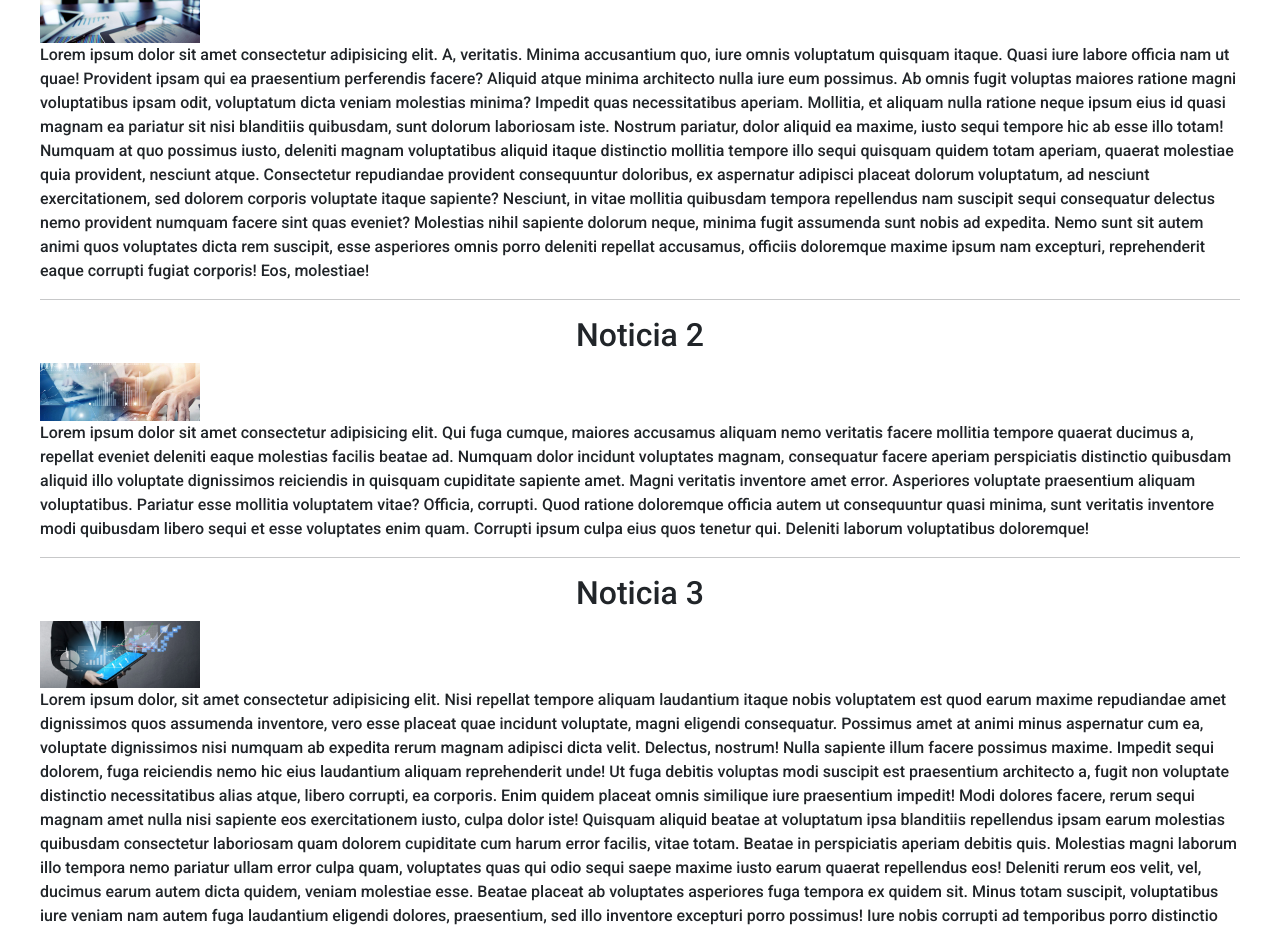
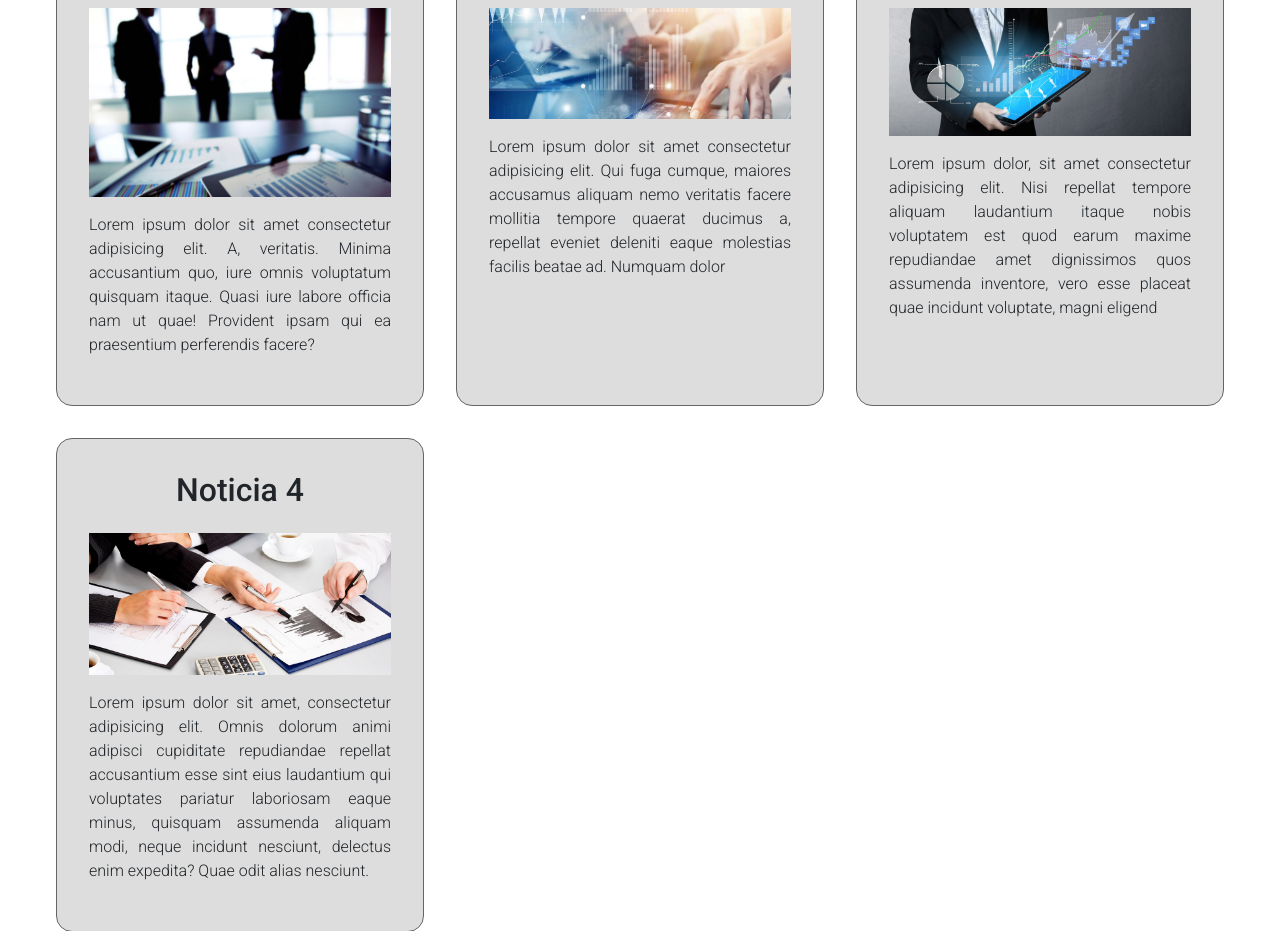
Before and after one commit to sebaalvarez/coderHouse-DesarrolloWeb-Proyecto_Final, a plain HTML site: page pages/noticias.html in a window 1280 px wide. Shown: the part 518-1449 px from the top of the page. Drawn offline with nearby package versions, Linux system fonts and the light colour scheme; a web font is replaced by a local one.

Commit message:
diseño página noticias, ajustes generales en css

```diff
--- a/css/style.css
+++ b/css/style.css
@@ -5,14 +5,16 @@
 
   font-family: "Playpen Sans", cursive;
   font-family: "Roboto", sans-serif;
+  font-weight: 300;
 }
 
 :root {
   --color-blanco: #fff;
   --color-negro: #000;
   --color-gris: #666;
+  --color-gris-light: #ddd;
   --color-body: #fff;
-  --color-principal: #000;
+  --color-principal: #b63636;
   --color-secundario: #000;
   --btn-back-principal: #b63636;
   --btn-back-secundario: #fff;
@@ -70,7 +72,7 @@ h2 {
   .nav-link {
     &.active,
     &.show {
-      color: var(--color-blanco);
+      color: var(--color-principal);
     }
   }
 }
@@ -80,7 +82,7 @@ h2 {
 }
 
 .nav-link:hover {
-  color: var(--color-blanco);
+  color: var(--color-principal);
 }
 
 .navbar-brand {
@@ -96,7 +98,7 @@ ul {
 
 .accordion {
   width: 100%;
-  --bs-accordion-active-bg: var(--color-gris);
+  --bs-accordion-active-bg: var(--color-principal);
   --bs-accordion-active-color: var(--color-blanco);
 }
 
@@ -118,14 +120,14 @@ footer {
   text-align: center;
   background-color: black;
   padding: 1rem;
-  color: white;
+  color: var(--color-blanco);
 }
 
 .footerA,
 .footerA:link,
 .footerA:visited,
 .footerA:hover {
-  color: #fff;
+  color: var(--color-blanco);
   text-decoration: none;
 }
 
@@ -177,26 +179,26 @@ footer {
 }
 
 /**** Servicios Inicio  ****/
-.servicioSection {
-  text-align: center;
-}
-
-.servicioSectionP {
-  padding-inline: 2rem;
-}
-
 .serviciosInicioContenedorCard {
-  background-color: rgb(215, 215, 215);
+  background-color: var(--color-gris-light);
   margin-top: 1.3rem;
   padding: 2rem 2rem;
   border-radius: 1.3rem;
 }
 
 :is(.serviciosInicioCardIzq, .serviciosInicioCardDer) {
-  display: block;
-  justify-content: center;
+  background-color: aliceblue;
+  padding: 2rem;
+  border-radius: 1rem;
   align-items: center;
   margin-bottom: 2rem;
+  & img {
+    display: flex;
+    margin: 0 auto;
+    box-shadow: 5px 5px 10px var(--color-gris);
+    text-align: center;
+    margin-bottom: 1rem;
+  }
 }
 
 :is(.serviciosInicioCardIzq--texto, .serviciosInicioCardDer--texto) {
@@ -204,6 +206,7 @@ footer {
   flex-direction: column;
   & h3 {
     margin-bottom: 1rem;
+    text-align: center;
   }
   & p {
     text-align: justify;
@@ -226,13 +229,13 @@ footer {
   padding: 5.6rem 2rem;
   text-align: center;
   font-size: 1.3rem;
-  color: #fff;
-  text-shadow: 0 0 5px black;
+  color: var(--color-blanco);
+  text-shadow: 0 0 5px var(--color-negro);
 }
 
 /****  Section Equipo   ****/
 .equipoSection {
-  background-color: rgb(205, 205, 205);
+  background-color: var(--color-gris-light);
 }
 
 .equipoLista {
@@ -307,11 +310,12 @@ footer {
   margin-block: 3rem;
   & p {
     padding: 1rem;
+    font-weight: 500;
   }
 }
 
 .contactoForm {
-  background-color: rgb(169, 169, 169);
+  background-color: var(--color-gris-light);
   display: flex;
   flex-direction: column;
   padding: 1rem 2rem;
@@ -365,6 +369,14 @@ footer {
   margin-bottom: 0rem;
 }
 
+.servicioCard {
+  & h2 {
+    color: var(--color-gris);
+    text-shadow: 1px 1px 1px var(--color-negro);
+    margin-bottom: 1rem;
+  }
+}
+
 :is(.servicioCardIzq, .servicioCardDer) {
   display: flex;
   flex-direction: column;
@@ -373,11 +385,36 @@ footer {
   text-align: justify;
   padding-inline: 2rem;
   & img {
+    max-width: 20rem;
     margin-block: 1rem;
-    box-shadow: 2px 2px 4px 1px var(--color-gris);
+    box-shadow: px 2px 4px 1px var(--color-gris);
   }
 }
 
+.sectionNoticias {
+  display: grid;
+  grid-template-columns: repeat(auto-fill, minmax(331px, 1fr));
+  justify-content: center;
+}
+
+.cardNoticias {
+  display: flex;
+  flex-direction: column;
+  align-items: center;
+  background-color: var(--color-gris-light);
+  border: 0.1rem solid var(--color-gris);
+  border-radius: 1rem;
+  padding: 2rem;
+  margin: 1rem;
+  text-align: justify;
+
+  & img {
+    max-width: 100%;
+    margin-block: 1rem;
+  }
+}
+
+/* ***   MEDIA QUERY *** */
 /* sm */
 @media (min-width: 576px) {
   :is(.equipoLista, ) {
--- a/pages/noticias.html
+++ b/pages/noticias.html
@@ -13,7 +13,7 @@
   <link rel="preconnect" href="https://fonts.googleapis.com">
   <link rel="preconnect" href="https://fonts.gstatic.com" crossorigin>
   <link
-    href="https://fonts.googleapis.com/css2?family=Playpen+Sans:wght@200;700&family=Roboto:ital,wght@0,300;0,500;1,300;1,500&display=swap"
+    href="https://fonts.googleapis.com/css2?family=Playpen+Sans:wght@200;700&family=Roboto:ital,wght@0,100;0,300;0,500;1,100;1,300;1,500&display=swap"
     rel="stylesheet">
   <title>Proyecto Final</title>
 </head>
@@ -55,84 +55,49 @@
 
     <section class="contenedorBody">
 
-      <!-- SERVICIOS -->
-      <section>
-        <article>
+      <!-- NOTICIAS -->
+      <section class="sectionNoticias">
+
+        <article class="cardNoticias">
           <h2>Noticia 1</h2>
-          <div>
+
           <img src="../imagenes/x1.jpg" alt="Auditoria Laboral">
           <p>Lorem ipsum dolor sit amet consectetur adipisicing elit. A, veritatis. Minima accusantium quo, iure omnis
             voluptatum quisquam itaque. Quasi iure labore officia nam ut quae! Provident ipsam qui ea praesentium
-              perferendis facere? Aliquid atque minima architecto nulla iure eum possimus. Ab omnis fugit voluptas
-              maiores ratione magni voluptatibus ipsam odit, voluptatum dicta veniam molestias minima? Impedit quas
-              necessitatibus aperiam. Mollitia, et aliquam nulla ratione neque ipsum eius id quasi magnam ea pariatur
-              sit nisi blanditiis quibusdam, sunt dolorum laboriosam iste. Nostrum pariatur, dolor aliquid ea maxime,
-              iusto sequi tempore hic ab esse illo totam! Numquam at quo possimus iusto, deleniti magnam voluptatibus
-              aliquid itaque distinctio mollitia tempore illo sequi quisquam quidem totam aperiam, quaerat molestiae
-              quia provident, nesciunt atque. Consectetur repudiandae provident consequuntur doloribus, ex aspernatur
-              adipisci placeat dolorum voluptatum, ad nesciunt exercitationem, sed dolorem corporis voluptate itaque
-              sapiente? Nesciunt, in vitae mollitia quibusdam tempora repellendus nam suscipit sequi consequatur
-              delectus nemo provident numquam facere sint quas eveniet? Molestias nihil sapiente dolorum neque, minima
-              fugit assumenda sunt nobis ad expedita. Nemo sunt sit autem animi quos voluptates dicta rem suscipit, esse
-              asperiores omnis porro deleniti repellat accusamus, officiis doloremque maxime ipsum nam excepturi,
-              reprehenderit eaque corrupti fugiat corporis! Eos, molestiae!</p>
-            <hr>
-          </div>
+            perferendis facere?</p>
+
         </article>
 
-        <article>
+        <article class="cardNoticias">
           <h2>Noticia 2</h2>
-          <div>
+
           <img src="../imagenes/x2.jpg" alt="Análisis de Empresas">
           <p>Lorem ipsum dolor sit amet consectetur adipisicing elit. Qui fuga cumque, maiores accusamus aliquam nemo
             veritatis facere mollitia tempore quaerat ducimus a, repellat eveniet deleniti eaque molestias facilis
-              beatae ad. Numquam dolor incidunt voluptates magnam, consequatur facere aperiam perspiciatis distinctio
-              quibusdam aliquid illo voluptate dignissimos reiciendis in quisquam cupiditate sapiente amet. Magni
-              veritatis inventore amet error. Asperiores voluptate praesentium aliquam voluptatibus. Pariatur esse
-              mollitia voluptatem vitae? Officia, corrupti. Quod ratione doloremque officia autem ut consequuntur quasi
-              minima, sunt veritatis inventore modi quibusdam libero sequi et esse voluptates enim quam. Corrupti ipsum
-              culpa eius quos tenetur qui. Deleniti laborum voluptatibus doloremque!</p>
-            <hr>
-          </div>
+            beatae ad. Numquam dolor</p>
+
+
         </article>
 
-        <article>
+        <article class="cardNoticias">
           <h2>Noticia 3</h2>
-          <div>
+
           <img src="../imagenes/x3.jpg" alt="Análisis de Polinómicas">
           <p>Lorem ipsum dolor, sit amet consectetur adipisicing elit. Nisi repellat tempore aliquam laudantium itaque
             nobis voluptatem est quod earum maxime repudiandae amet dignissimos quos assumenda inventore, vero esse
-              placeat quae incidunt voluptate, magni eligendi consequatur. Possimus amet at animi minus aspernatur cum
-              ea, voluptate dignissimos nisi numquam ab expedita rerum magnam adipisci dicta velit. Delectus, nostrum!
-              Nulla sapiente illum facere possimus maxime. Impedit sequi dolorem, fuga reiciendis nemo hic eius
-              laudantium aliquam reprehenderit unde! Ut fuga debitis voluptas modi suscipit est praesentium architecto
-              a, fugit non voluptate distinctio necessitatibus alias atque, libero corrupti, ea corporis. Enim quidem
-              placeat omnis similique iure praesentium impedit! Modi dolores facere, rerum sequi magnam amet nulla nisi
-              sapiente eos exercitationem iusto, culpa dolor iste! Quisquam aliquid beatae at voluptatum ipsa blanditiis
-              repellendus ipsam earum molestias quibusdam consectetur laboriosam quam dolorem cupiditate cum harum error
-              facilis, vitae totam. Beatae in perspiciatis aperiam debitis quis. Molestias magni laborum illo tempora
-              nemo pariatur ullam error culpa quam, voluptates quas qui odio sequi saepe maxime iusto earum quaerat
-              repellendus eos! Deleniti rerum eos velit, vel, ducimus earum autem dicta quidem, veniam molestiae esse.
-              Beatae placeat ab voluptates asperiores fuga tempora ex quidem sit. Minus totam suscipit, voluptatibus
-              iure veniam nam autem fuga laudantium eligendi dolores, praesentium, sed illo inventore excepturi porro
-              possimus! Iure nobis corrupti ad temporibus porro distinctio obcaecati! Cumque perferendis beatae vitae
-              mollitia alias quo, placeat dolor dolor!</p>
-            <hr>
-          </div>
+            placeat quae incidunt voluptate, magni eligend</p>
+
         </article>
 
-        <article>
+        <article class="cardNoticias">
           <h2>Noticia 4</h2>
-          <div>
+
           <img src="../imagenes/x4.jpg" alt="Asesoramiento Tributario">
           <p>Lorem ipsum dolor sit amet, consectetur adipisicing elit. Omnis dolorum animi adipisci cupiditate
             repudiandae repellat accusantium esse sint eius laudantium qui voluptates pariatur laboriosam eaque minus,
             quisquam assumenda aliquam modi, neque incidunt nesciunt, delectus enim expedita? Quae odit alias
             nesciunt.</p>
 
-
-            <hr>
-          </div>
         </article>
 
       </section>
```
Also changed, not shown: index.html (+6 -6 lines), pages/contacto.html (+1 -1 lines), pages/nosotros.html (+1 -1 lines), pages/servicios.html (+7 -7 lines). Lines whose indentation alone changed are shown as unchanged.
